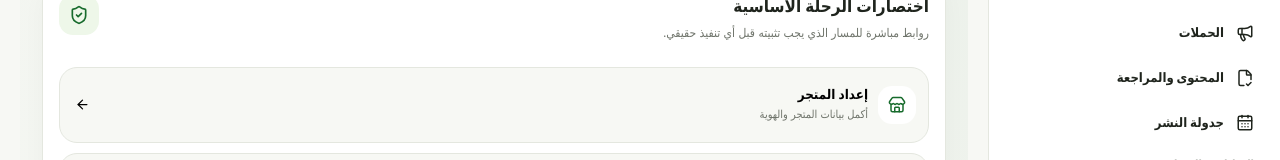
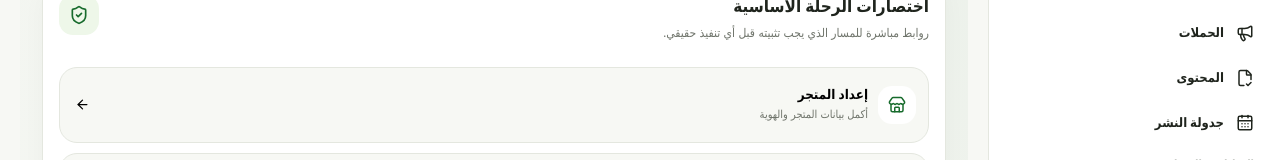
Before and after one commit to henter36/nashir-ui-prototype, a React (Vite) app: page / in a window 1280 px wide. Shown: the part 380-540 px from the top of the page. Built offline with nearby package versions, Linux system fonts and the light colour scheme.

Commit message:
ui: expose content review preview route

```diff
--- a/src/App.jsx
+++ b/src/App.jsx
@@ -30,6 +30,7 @@ import TemplateEnginePage from "./pages/TemplateEnginePage.jsx";
 import MultiPlatformPage from "./pages/MultiPlatformPage.jsx";
 import TeamCollaborationPage from "./pages/TeamCollaborationPage.jsx";
 import ContentStudioPage from "./pages/ContentStudioPage.jsx";
+import ContentReviewPreviewUnifiedPage from "./pages/ContentReviewPreviewUnifiedPage.jsx";
 import SystemAdminPage from "./pages/SystemAdminPage.jsx";
 import SecretsAndKeysPage from "./pages/SecretsAndKeysPage.jsx";
 import ModelRoutingPage from "./pages/ModelRoutingPage.jsx";
@@ -92,7 +93,8 @@ export default function App() {
       { id: "campaigns", label: "معالج الحملات", icon: Megaphone, enabled: true },
       { id: "campaignsList", label: "الحملات", icon: Megaphone, enabled: true },
 
-      { id: "content", label: "المحتوى والمراجعة", icon: FileCheck2, enabled: true },
+      { id: "content", label: "المحتوى", icon: FileCheck2, enabled: true },
+      { id: "contentReview", label: "المراجعة والمعاينة", icon: FileCheck2, enabled: true },
       { id: "publishingQueue", label: "جدولة النشر", icon: CalendarDays, enabled: true },
 
       { id: "analytics", label: "التحليلات", icon: BarChart3, enabled: true },
@@ -147,6 +149,7 @@ export default function App() {
   }
 
   if (activeScreen === "content") pageContent = <ContentStudioPage />;
+  if (activeScreen === "contentReview") pageContent = <ContentReviewPreviewUnifiedPage />;
   if (activeScreen === "publishingQueue") pageContent = <PublishingQueuePage />;
   if (activeScreen === "analytics") pageContent = <AnalyticsUnifiedPage />;
 
```
